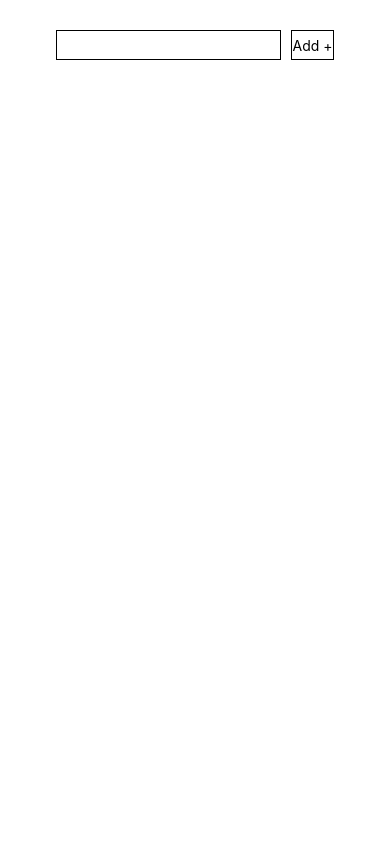
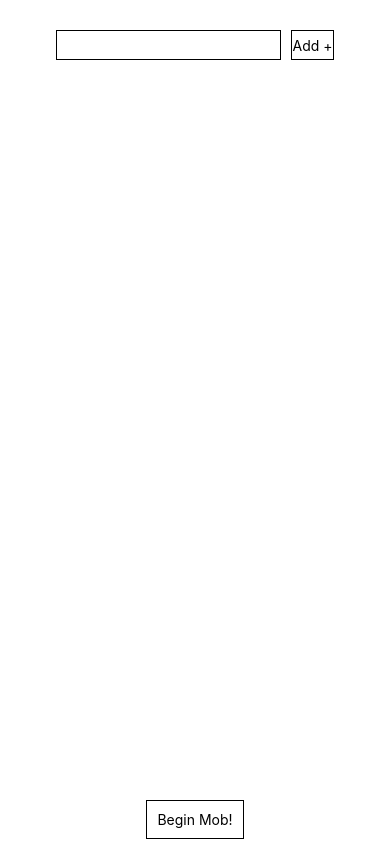
Before and after one commit to MarcelCutts/mob, a React Native app: screen / in a window 390 px wide. Built offline with nearby package versions, Linux system fonts and the light colour scheme.

Commit message:
Add begin mob button

```diff
--- a/App.js
+++ b/App.js
@@ -3,6 +3,7 @@ import { StyleSheet, Text, View } from 'react-native';
 
 import ParticipantList from './components/ParticipantList';
 import AddParticipant from './components/AddParticipant';
+import BeginMob from './components/BeginMob';
 
 export default class App extends React.Component {
   constructor(props) {
@@ -20,8 +21,9 @@ export default class App extends React.Component {
   render() {
     return (
       <View style={styles.container}>
-        <AddParticipant addParticipant={this.addParticipant} style={styles.addParticipant}/>
-        <Text style={styles.participantList}>{this.state.participants.join(' ')}</Text>
+        <AddParticipant addParticipant={this.addParticipant}/>
+        <Text style={{flex: 6}}>{this.state.participants.join(' ')}</Text>
+        <BeginMob />
       </View>
     );
   }
@@ -34,5 +36,9 @@ const styles = StyleSheet.create({
     backgroundColor: '#fff',
     alignItems: 'center',
     justifyContent: 'flex-start',
+  },
+  mobButton: {
+    flex: 1,
+    backgroundColor: 'purple',
   }
 });
--- /dev/null
+++ b/components/BeginMob/index.js
@@ -0,0 +1,22 @@
+import React from 'react';
+import { TouchableHighlight, Text, StyleSheet } from 'react-native';
+
+const BeginMob = () => (
+  <TouchableHighlight style={styles.container}>
+    <Text style={styles.button}>Begin Mob!</Text>
+  </TouchableHighlight>
+);
+
+const styles = StyleSheet.create({
+  container: {
+    margin: 5
+  },
+  button: {
+    justifyContent: "center",
+    alignSelf: "center",
+    borderWidth: 1,
+    padding: 10,
+  },
+})
+
+export default BeginMob;
```
